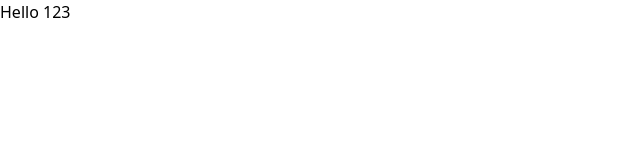
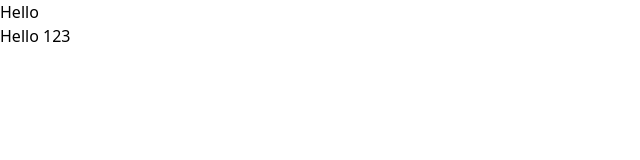
Before and after one commit to SachinBahukhandi/100-days-of-vue, a Vue app: page /home in a window 1280 px wide. Shown: the top 160 px of the page, without its empty margins (0-640 px from the left). Built offline with nearby package versions, Linux system fonts and the light colour scheme.

Commit message:
Did minor changes

```diff
--- a/src/App.vue
+++ b/src/App.vue
@@ -3,6 +3,7 @@
 
 <template>
   <div class="container mx-auto">
+    <h1>Hello</h1>
     <router-view></router-view>
   </div>
 </template>
--- a/src/components/Square.vue
+++ b/src/components/Square.vue
@@ -1,11 +1,11 @@
 <template>
 
   <div class="bg-pink-400 flex flex-col p-4 m-4 aspect-square justify-center items-center">
-    <p class="text-white">O</p>
+    <p class="text-white" @click="handleError">O</p>
   </div>
 </template>
 <script lang="ts" setup>
 function handleError(){
-
+  console.log('hello');
 }
 </script>
```
